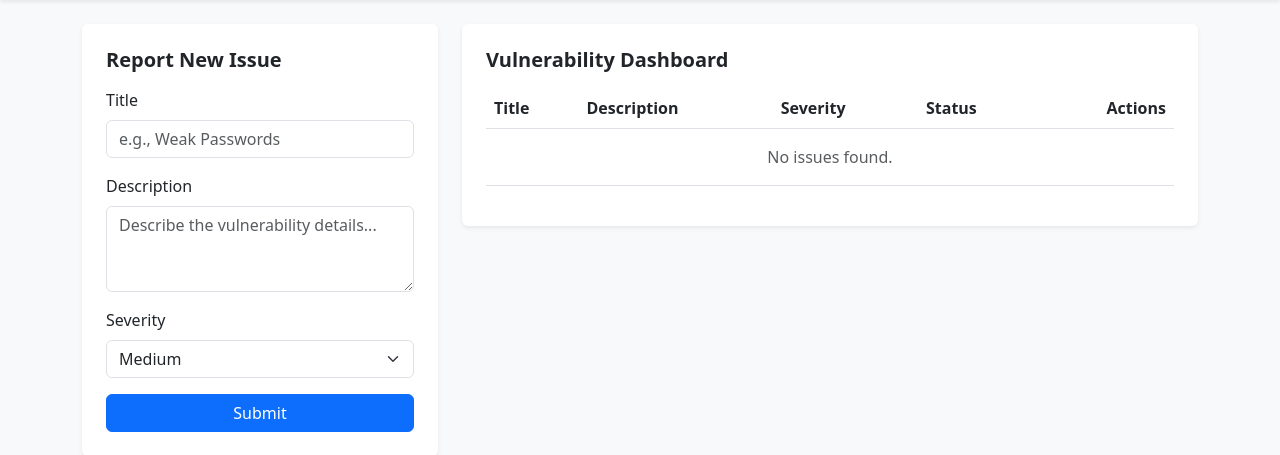
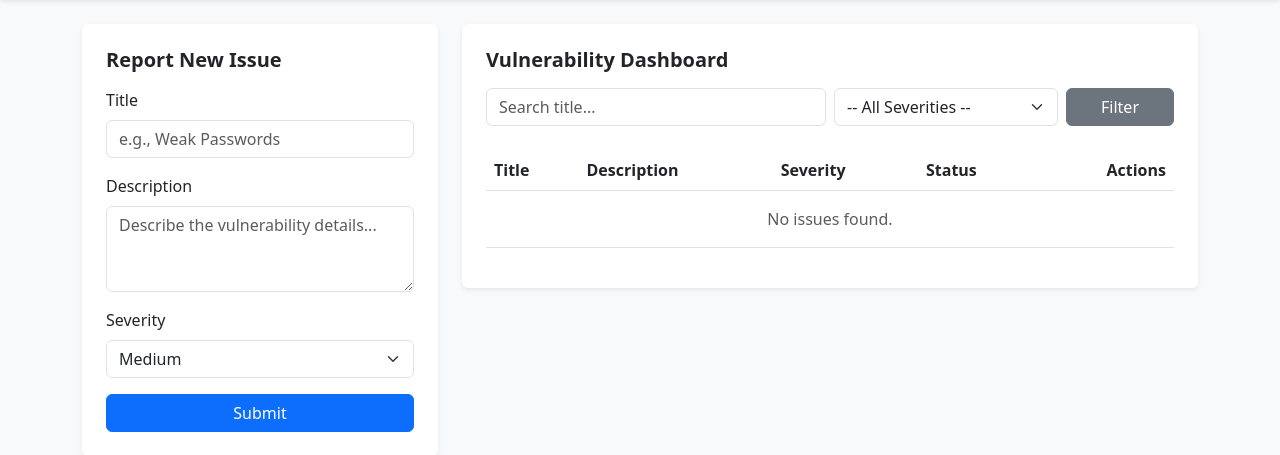
Before and after one commit to usama-azeez/easy-tracker-app, a Flask app: page / in a window 1280 px wide. Shown: the part 56-511 px from the top of the page. Run offline with Flask 3, Linux system fonts and the light colour scheme.

Commit message:
Feature: display  Integrated Search and Severity Filter into htnl file

```diff
--- a/templates/index.html
+++ b/templates/index.html
@@ -45,6 +45,26 @@
             <div class="col-md-8">
                 <div class="card p-4 shadow-sm border-0">
                     <h5 class="fw-bold mb-3">Vulnerability Dashboard</h5>
+                    <form method="GET" action="/" class="row g-2 mb-4">
+                        <div class="col-md-6">
+                            <input type="text" name="search" class="form-control" placeholder="Search title..." value="{{ search_query }}">
+                        </div>
+                        <div class="col-md-4">
+                            <select name="severity" class="form-select">
+                                <option value="">-- All Severities --</option>
+                                <option value="Low" {% if severity_filter == 'Low' %}selected{% endif %}>Low</option>
+                                <option value="Medium" {% if severity_filter == 'Medium' %}selected{% endif %}>Medium</option>
+                                <option value="High" {% if severity_filter == 'High' %}selected{% endif %}>High</option>
+                                <option value="Critical" {% if severity_filter == 'Critical' %}selected{% endif %}>Critical</option>
+                            </select>
+                        </div>
+                        <div class="col-md-2 d-flex gap-1">
+                            <button type="submit" class="btn btn-secondary w-100">Filter</button>
+                            {% if search_query or severity_filter %}
+                                <a href="/" class="btn btn-outline-secondary">Clear</a>
+                            {% endif %}
+                        </div>
+                    </form>
                     <table class="table align-middle">
                         <thead>
                             <tr>
```
